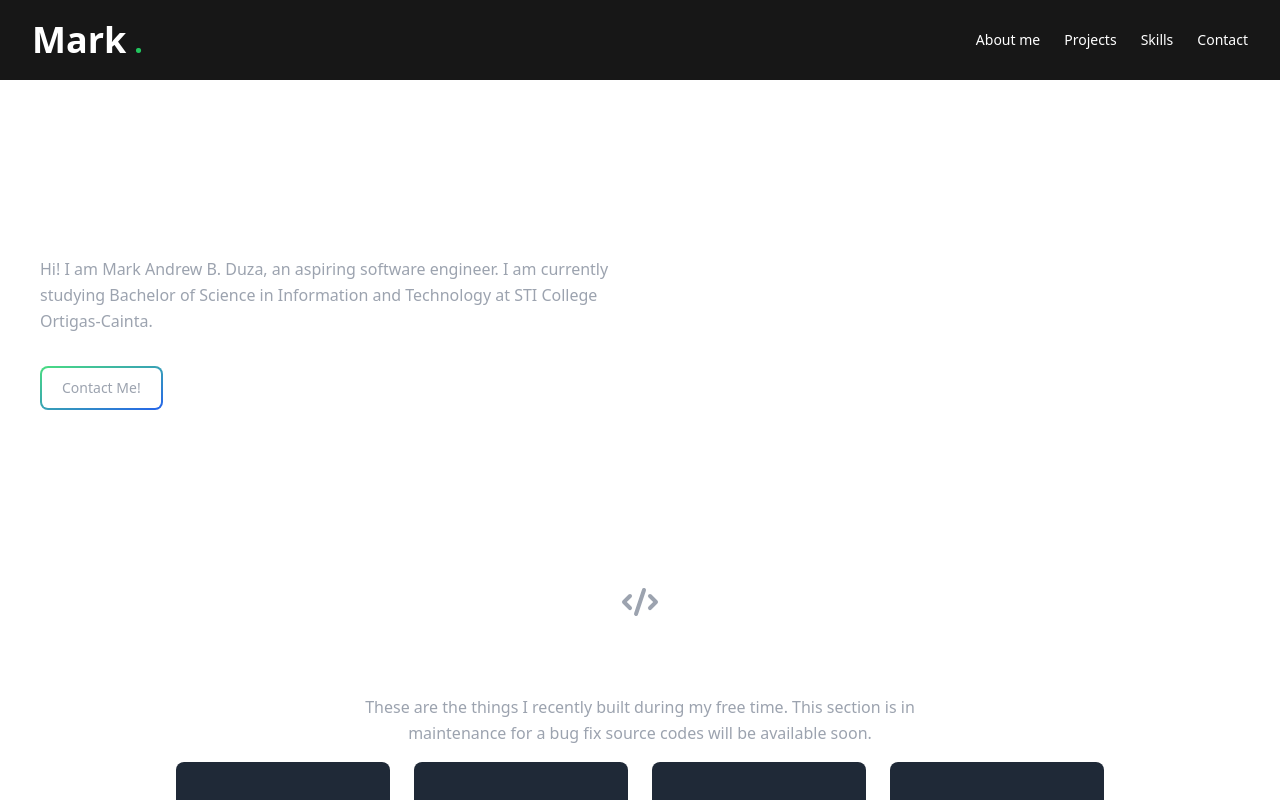
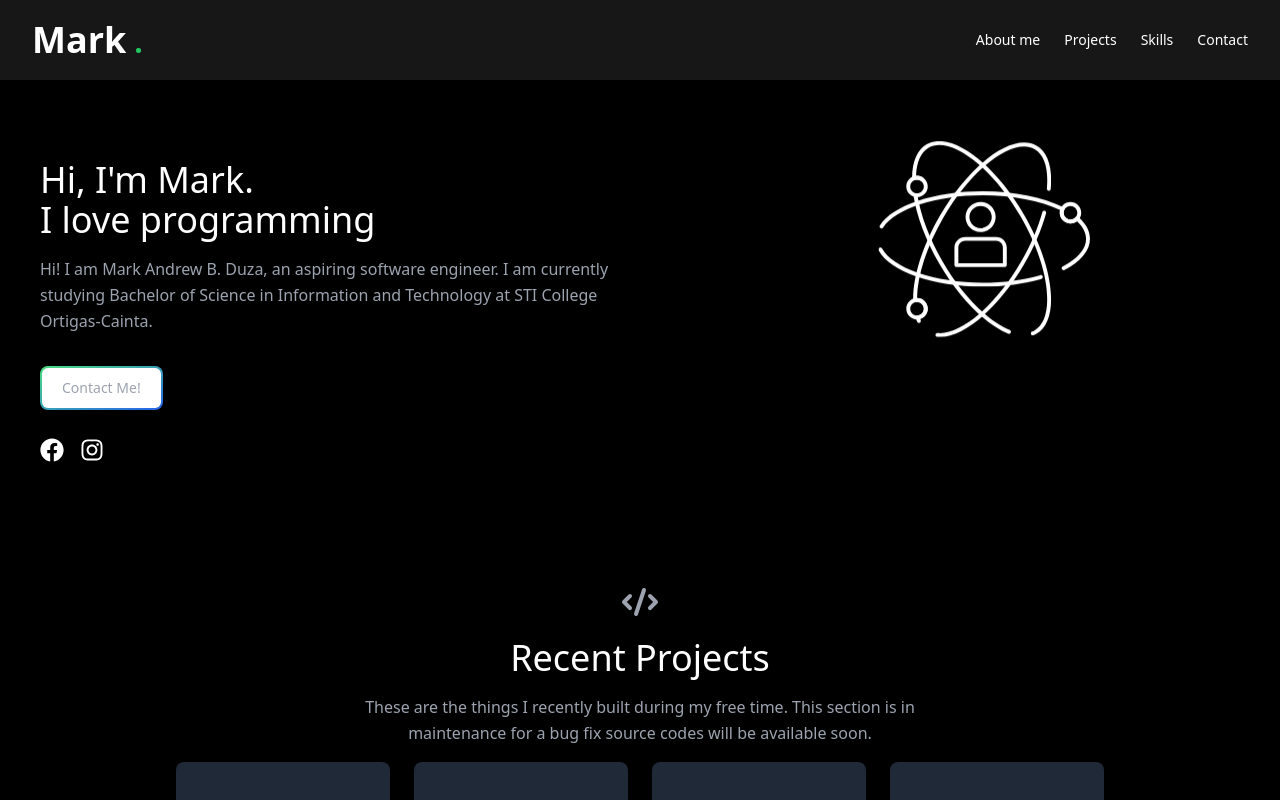
Before and after one commit to Duza-io/myWebsite, a React (Create React App) app: page / in a window 1280 px wide. Shown: the top 800 px of the page. Built offline with nearby package versions, Linux system fonts and the light colour scheme.

Commit message:
test dark

```diff
--- a/src/App.js
+++ b/src/App.js
@@ -7,7 +7,7 @@ import Skills from "./components/Skills";
 
 function App() {
   return (
-    <main className="text-gray-400 dark:bg-black body-font">
+    <main className="text-gray-400 bg-black body-font">
       <Navbar />
       <About />
       <Projects />
```
